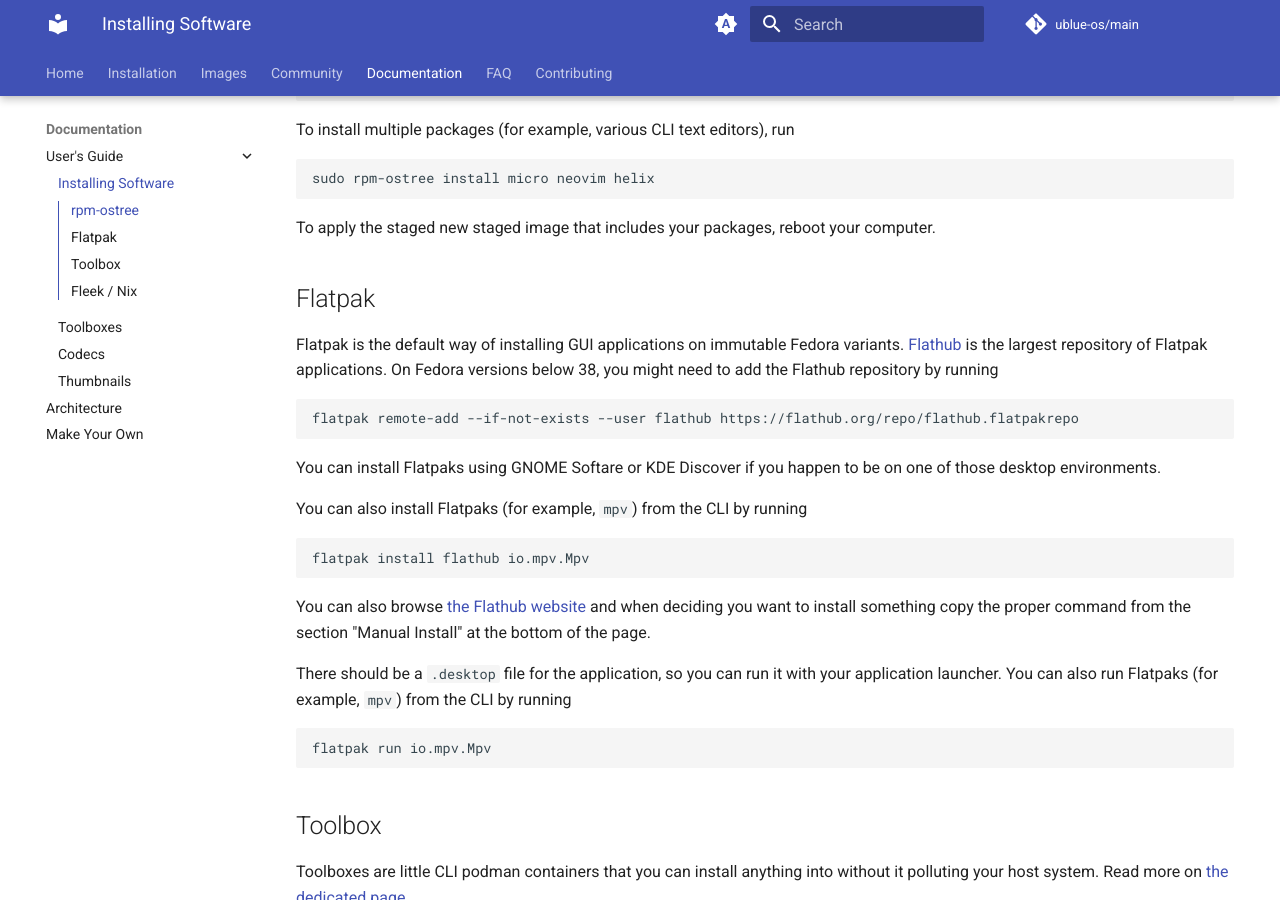
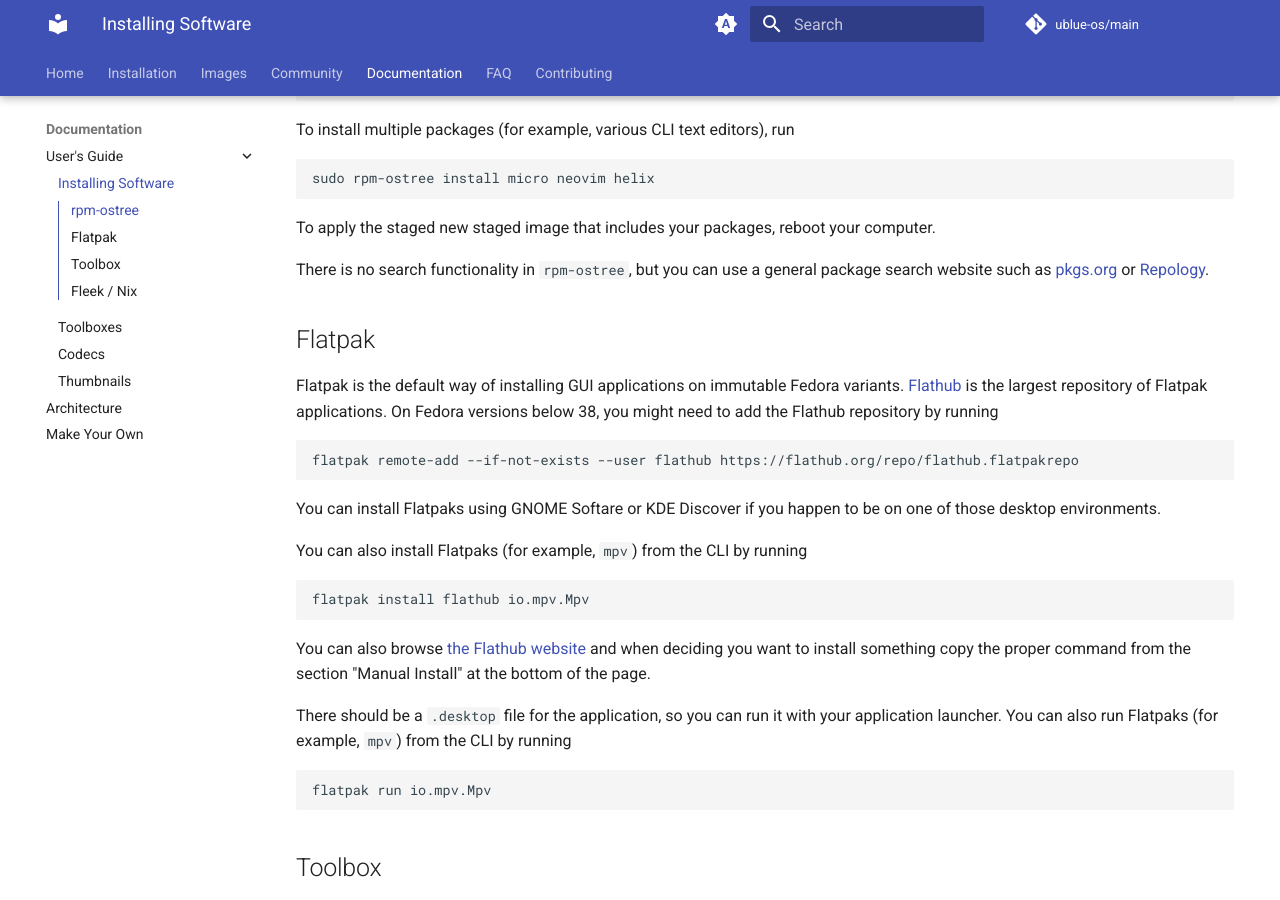
Before and after one commit to ublue-os/website, an MkDocs documentation site: the page built from docs/guide/software.md, in a window 1280 px wide and 900 px high, scrolled down 442 px. Built offline with MkDocs 1.6.1 and Material for MkDocs 9.7.7, drawn with Linux system fonts in a browser that asks for light colours; comment, search, counter and statistics services are not loaded.

Commit message:
feat: mention package search websites

````diff
--- a/docs/guide/software.md
+++ b/docs/guide/software.md
@@ -15,6 +15,8 @@ sudo rpm-ostree install micro neovim helix
 ```
 
 To apply the staged new staged image that includes your packages, reboot your computer.
+
+There is no search functionality in `rpm-ostree`, but you can use a general package search website such as [pkgs.org](https://pkgs.org/) or [Repology](https://repology.org/).
 
 ## Flatpak
 
````
